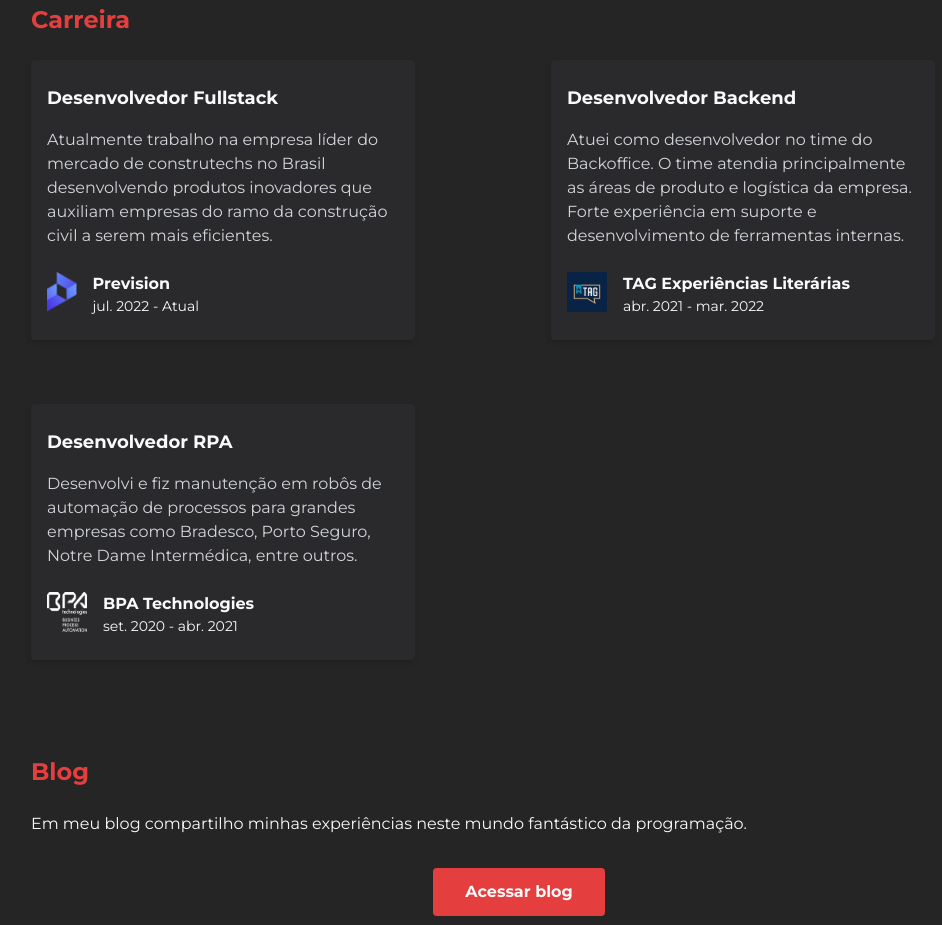
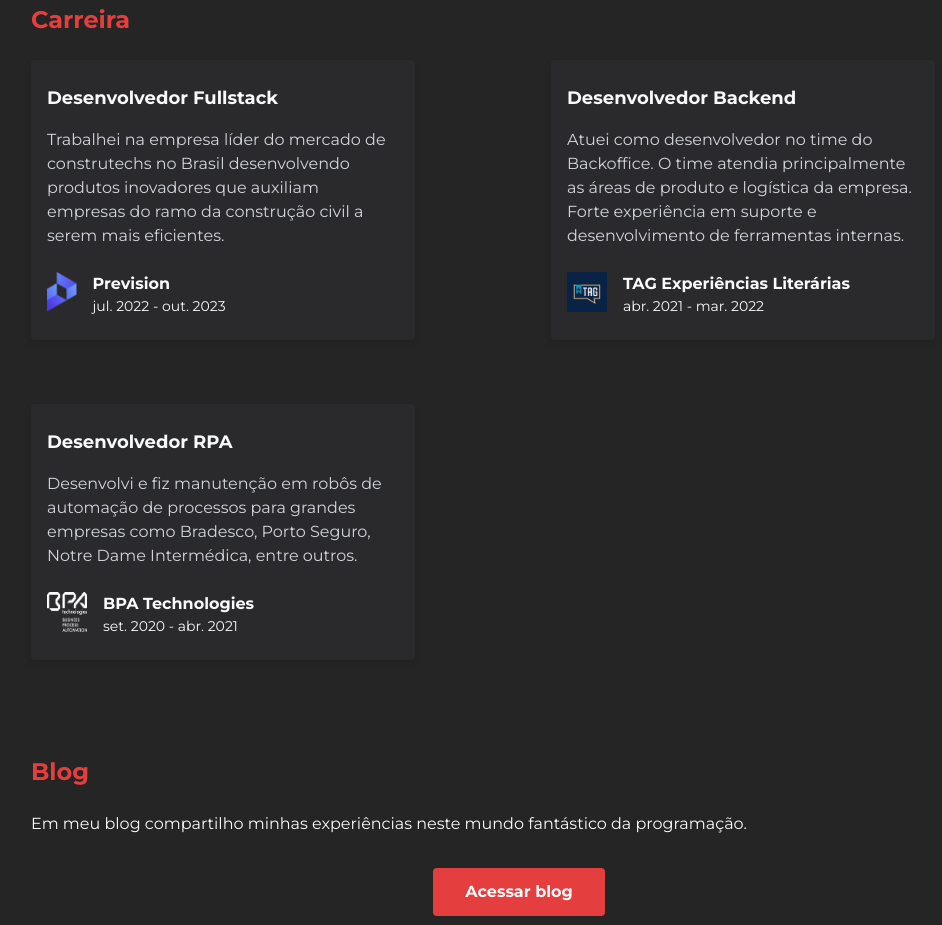
Before and after one commit to wcardosos/wagner-cardoso-dev, a Next.js app: page / in a window 1280 px wide. Shown: the part 900-1825 px from the top of the page, without its empty margins (121-1063 px from the left). Built offline with nearby package versions, Linux system fonts and the light colour scheme.

Commit message:
Done Prevision experience

```diff
--- a/src/content/carreer.ts
+++ b/src/content/carreer.ts
@@ -15,9 +15,9 @@ export const jobs: Job[] = [
     companyLogo: '/assets/carreer/prevision-logo.webp',
     role: 'Desenvolvedor Fullstack',
     description:
-      'Atualmente trabalho na empresa líder do mercado de construtechs no Brasil desenvolvendo produtos inovadores que auxiliam empresas do ramo da construção civil a serem mais eficientes.',
+      'Trabalhei na empresa líder do mercado de construtechs no Brasil desenvolvendo produtos inovadores que auxiliam empresas do ramo da construção civil a serem mais eficientes.',
     startMonth: 'jul. 2022',
-    endMonth: 'Atual',
+    endMonth: 'out. 2023',
   },
   {
     carreerMoment: 2,
```
